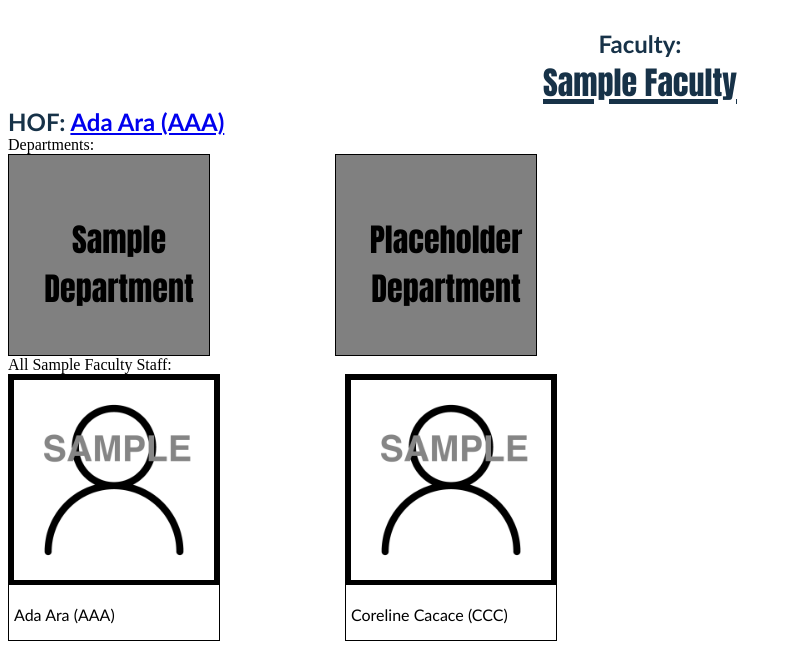
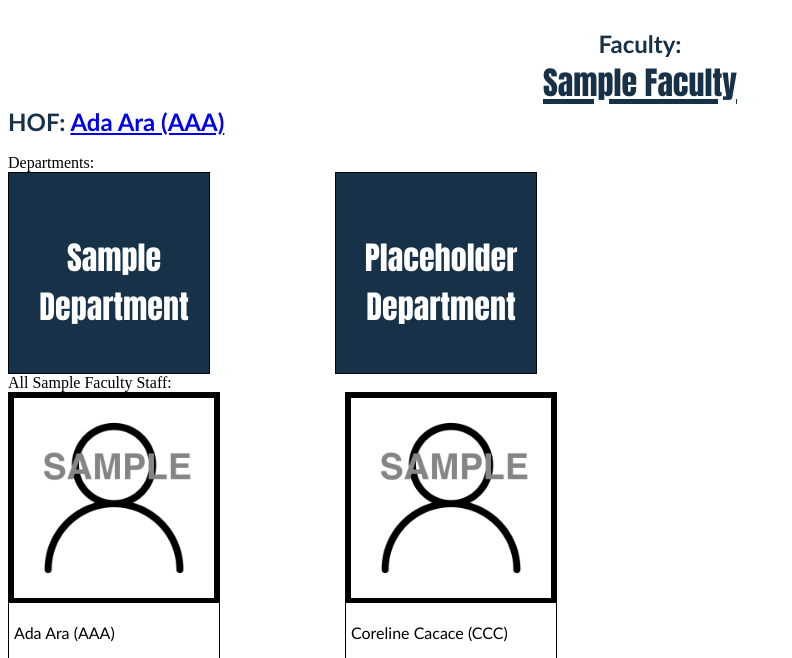
Before and after one commit to IsaacYao20036/DT_photoboard, a Flask app: page /faculty/1 in a window 1280 px wide. Shown: the part 119-777 px from the top of the page, without its empty margins (0-792 px from the left). Run offline with Flask 3, Linux system fonts and the light colour scheme; data comes from the database, SQL or seed files in the repository.

Commit message:
styling faculty pg

```diff
--- a/app/static/css/style.css
+++ b/app/static/css/style.css
@@ -303,7 +303,7 @@ a button {
     position: relative;
     height: 200px;
     min-width: 200px;
-    background-color: grey;
+    background-color: #173248;
     border: 1px solid black
 }
 
@@ -311,9 +311,9 @@ a button {
     position: absolute;
     top: 50%;
     left: 50%;
-    margin: -40px 0 0 -80px;
+    margin: -40px 0 0 -90px;
     text-decoration: none;
-    color: black;
+    color: white;
 }
 
 #facultyStaff {
--- a/app/templates/faculty.html
+++ b/app/templates/faculty.html
@@ -7,6 +7,7 @@
 <h1>{{ faculty }}</h1>
 
 <h2>HOF: <a href="/profile/{{ faculty.hof.code }}">{{ faculty.hof }} ({{ faculty.hof.code }})</a></h2>
+<br>
 
 Departments:
 <div id="departmentsDiv">
```
